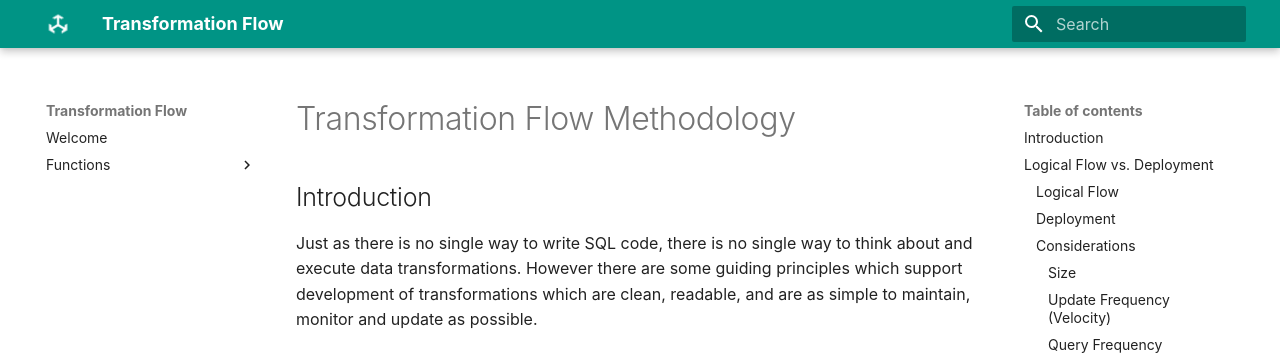
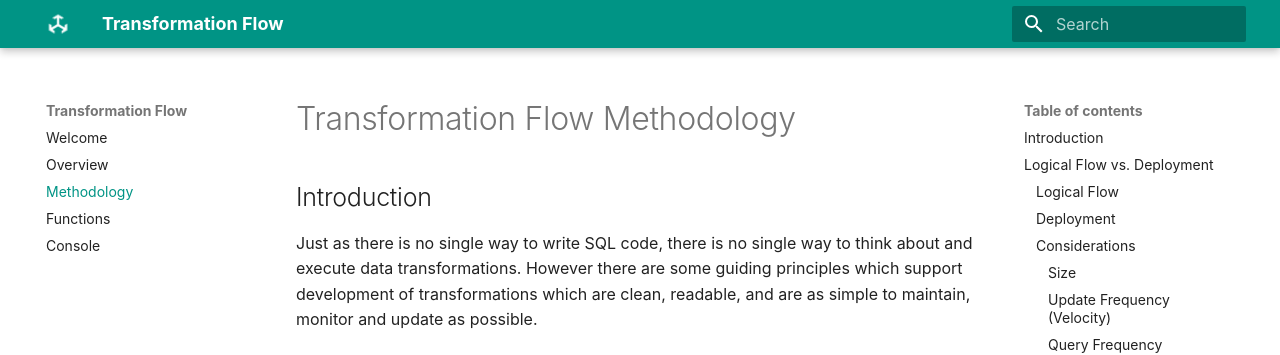
Before and after one commit to transformationflow/transformationflow.github.io, an MkDocs documentation site: the page built from docs/overview-methodology.md, in a window 1280 px wide. Shown: the top 355 px of the page. Built offline with MkDocs 1.6.1 and Material for MkDocs 9.7.7, drawn with Linux system fonts in a browser that asks for light colours; some web fonts are replaced; comment, search, counter and statistics services are not loaded; some of the changed lines change nothing that is shown.

Commit message:
mkdocs.yml

```diff
--- a/mkdocs.yml
+++ b/mkdocs.yml
@@ -12,15 +12,12 @@ theme:
 
 nav:
   - Welcome: 'index.md'
-  # - About Us: 'about-us.md'
-  #- 'Flow Stages':
-  #    - Data Ingestion: 'stages-ingestion.md'
-  #    - Data Profiling: 'stages-profiling.md'
-  #    - Data Transformation: 'stages-transformation.md'
-      # - Data Profiling:
-      #  Ingest: 'reference_functions.md'
-  - 'Functions':
-      - Overview: 'functions-overview.md'
+  - Overview: 'overview-all.md'
+  # - 'Components':
+  - Methodology: 'overview-methodology.md'
+  - Functions: 'overview-functions.md'
+  - Console: 'overview-console.md'
+
       #- Data Ingestion: 'functions-ingestion.md'
       #- Prepare: 'functions-preparation.md'
       #- Transform: 'functions-transformation.md'
```
